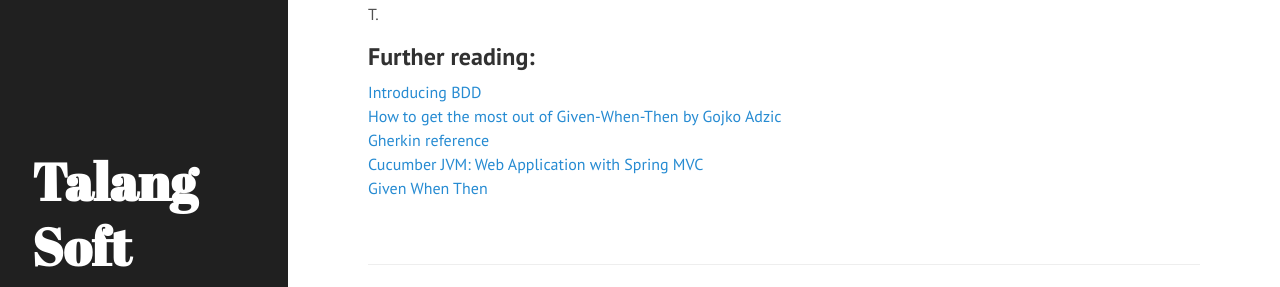
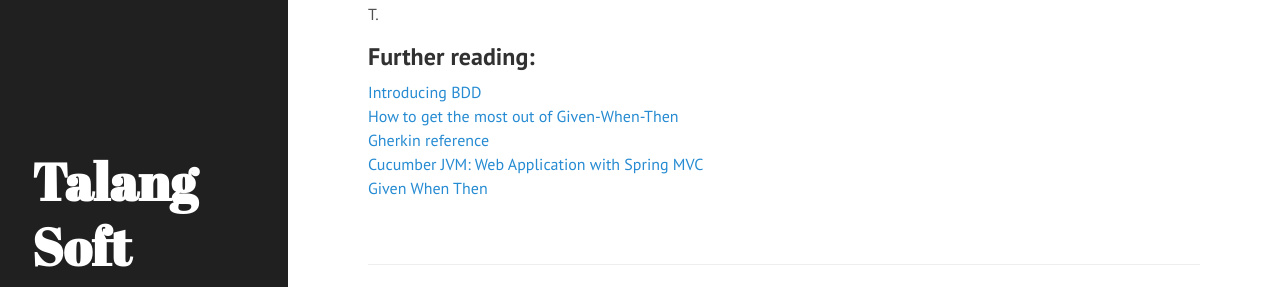
Before and after one commit to timeamolnar/tamaslang.github.io, a Jekyll site: the page built from _posts/2015-03-02-bdd-restapi-development.md, in a window 1280 px wide and 900 px high, scrolled down 5812 px. Shown: the part 346-633 px from the top of the window. Built offline with Jekyll 4.4.1, drawn with Linux system fonts in a browser that asks for light colours; Markdown is read by kramdown in place of the engine named in the settings; comment, search, counter and statistics services are not loaded.

Commit message:
fix typos

```diff
--- a/_posts/2015-03-02-bdd-restapi-development.md
+++ b/_posts/2015-03-02-bdd-restapi-development.md
@@ -293,7 +293,7 @@ T.
 
 ##Further reading:
 <a href="http://dannorth.net/introducing-bdd/">Introducing BDD</a><br/>
-<a href="http://gojko.net/2015/02/25/how-to-get-the-most-out-of-given-when-then/" target="_blank">How to get the most out of Given-When-Then by Gojko Adzic</a><br/>
+<a href="http://gojko.net/2015/02/25/how-to-get-the-most-out-of-given-when-then/" target="_blank">How to get the most out of Given-When-Then</a><br/>
 <a href="https://github.com/cucumber/cucumber/wiki/Gherkin" target="_blank">Gherkin reference</a><br/>
 <a href="http://zsoltfabok.com/blog/2012/09/cucumber-jvm-web-with-spring-mvc/" target="_blank">Cucumber JVM: Web Application with Spring MVC</a><br/>
 <a href="http://martinfowler.com/bliki/GivenWhenThen.html">Given When Then</a>
```
